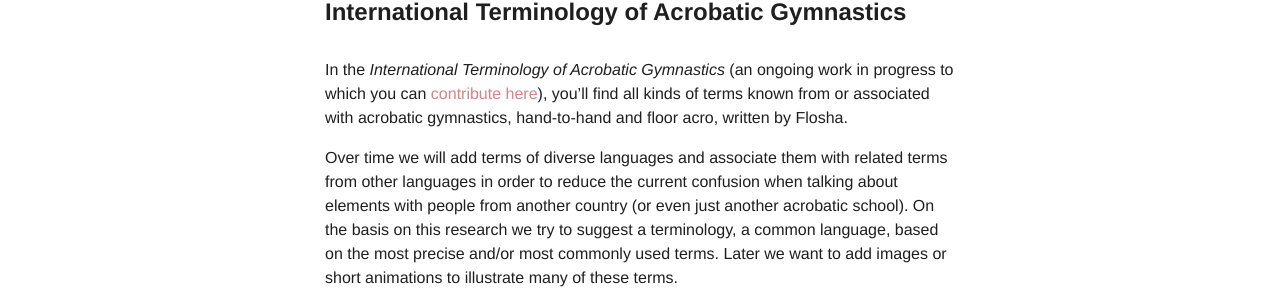
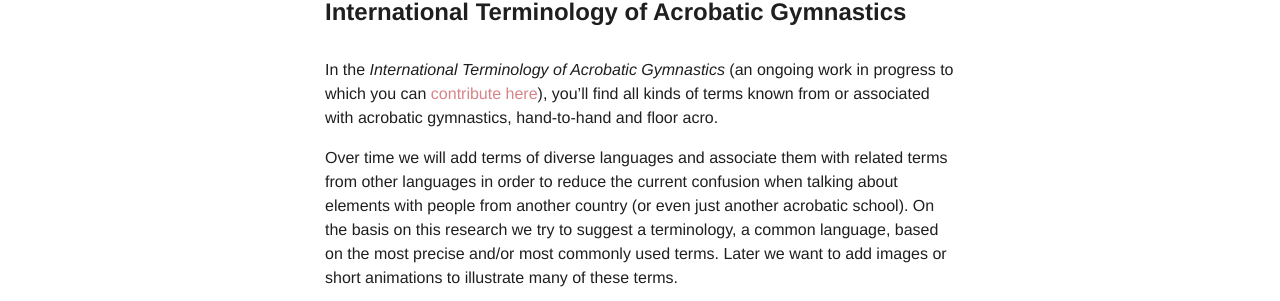
Before and after one commit to floshin/acrolib, a Jekyll site: the page built from about.md, in a window 1280 px wide. Shown: the part 402-703 px from the top of the page. Built offline with Jekyll 4.4.1, drawn with Linux system fonts in a browser that asks for light colours; our own code applies the rules of GitHub Pages for plain Markdown files.

Commit message:
Update about.md

```diff
--- a/about.md
+++ b/about.md
@@ -7,7 +7,7 @@ The project consists of several sub-projects (selectable in the menu at the top)
 
 ## International Terminology of Acrobatic Gymnastics
 
-In the *International Terminology of Acrobatic Gymnastics* (an ongoing work in progress to which you can [contribute here](https://github.com/floshin/acrolib/edit/main/glossary.md)), you'll find all kinds of terms known from or associated with acrobatic gymnastics, hand-to-hand and floor acro, written by Flosha.
+In the *International Terminology of Acrobatic Gymnastics* (an ongoing work in progress to which you can [contribute here](https://github.com/floshin/acrolib/edit/main/glossary.md)), you'll find all kinds of terms known from or associated with acrobatic gymnastics, hand-to-hand and floor acro.
 
 Over time we will add terms of diverse languages and associate them with related terms from other languages in order to reduce the current confusion when talking about elements with people from another country (or even just another acrobatic school). On the basis on this research we try to suggest a terminology, a common language, based on the most precise and/or most commonly used terms. Later we want to add images or short animations to illustrate many of these terms.
 
```
